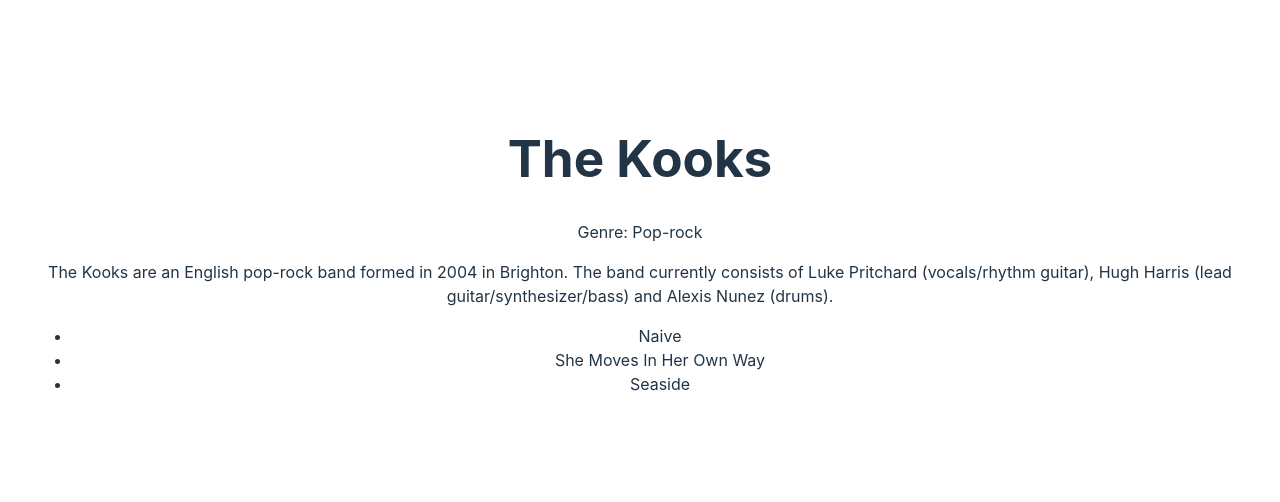
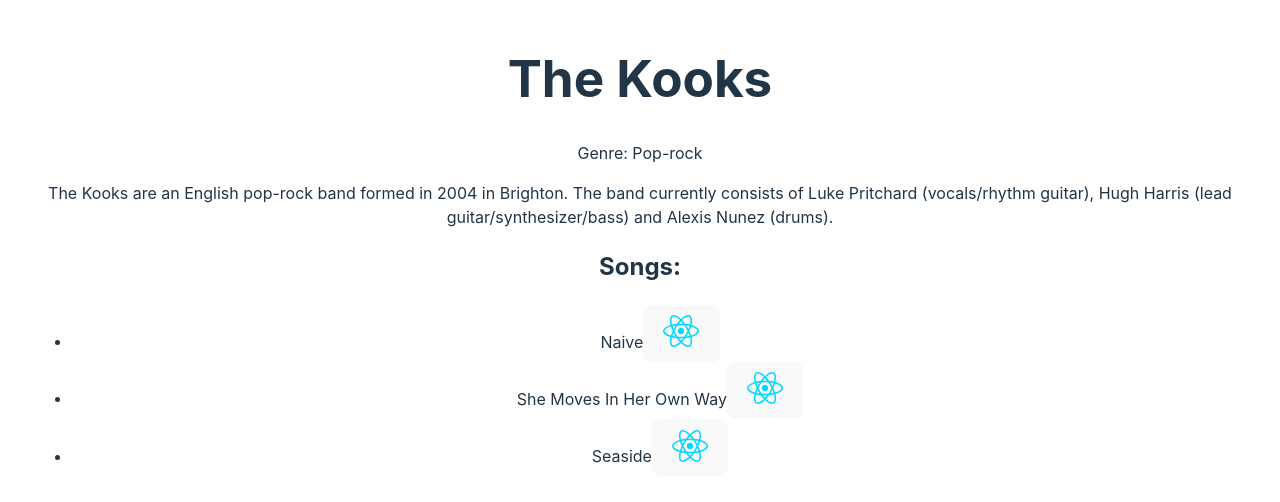
Before and after one commit to SamM71/music-app, a React (Vite) app: page / in a window 1280 px wide. Shown: the part 146-648 px from the top of the page. Built offline with nearby package versions, Linux system fonts and the light colour scheme.

Commit message:
add like button using react and vite logos

```diff
--- a/src/App.jsx
+++ b/src/App.jsx
@@ -2,6 +2,27 @@
 import reactLogo from './assets/react.svg'
 import viteLogo from '/vite.svg'
 import './App.css'
+
+const LikeButton = () => {
+  const [image, setLiked] = useState(reactLogo);
+  const [isClicked, setIsClicked] = useState(false);
+
+
+  const handleClick = () => {
+    if (isClicked) {
+      setLiked(reactLogo);
+    } else {
+      setLiked(viteLogo);
+    }
+    setIsClicked(!isClicked);
+  };
+
+  return (
+    <button className={ `like-button ${isClicked && 'liked'}` } onClick={ handleClick }>
+      <span className="likes-counter"><img src={image}/></span>
+    </button>
+  );
+};
 
 function Info() {
   return (
@@ -22,11 +43,12 @@
 function Songs() {
   return (
     <>
-      <div className="songs">
+      <h2>Songs: </h2>
+      <div className="list">
         <ul>
-          <li>Naive</li>
-          <li>She Moves In Her Own Way</li>
-          <li>Seaside</li>
+          <li>Naive<LikeButton/></li>
+          <li>She Moves In Her Own Way<LikeButton/></li>
+          <li>Seaside<LikeButton/></li>
         </ul>
       </div>
     </>
```
